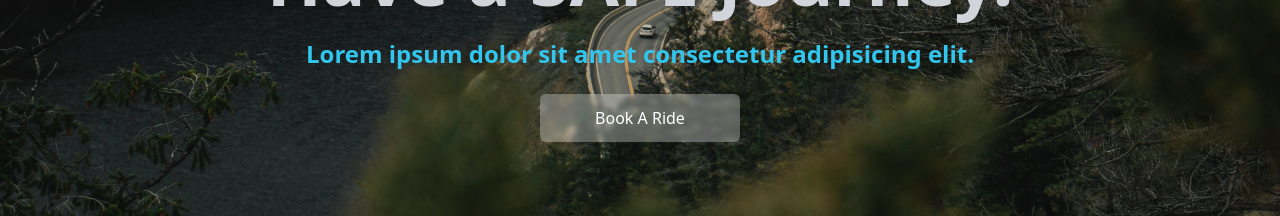
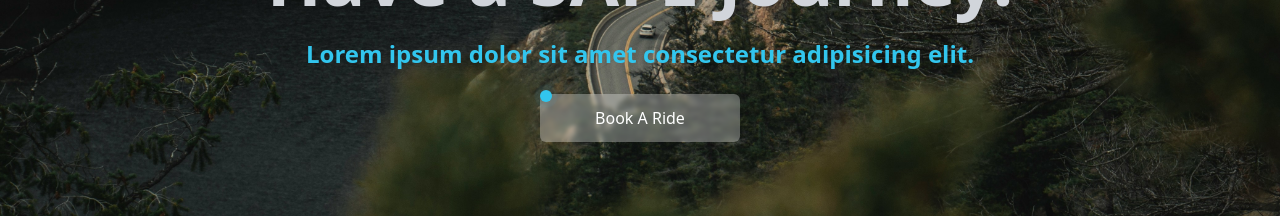
Before and after one commit to Vengateshwaran1/Fasten-Your-Belt, a React (Vite) app in the folder client/: page / in a window 1280 px wide. Shown: the part 378-594 px from the top of the page. Built offline with nearby package versions, Linux system fonts and the light colour scheme.

Commit message:
Update Home.jsx

```diff
--- a/client/src/Home.jsx
+++ b/client/src/Home.jsx
@@ -14,8 +14,16 @@ const Home = () => {
         <p className='text-gray-300 font-bold p-2'>HAVE A GREAT JOURNEY.</p>
         <h1 className='md:text-7xl sm:text-6xl text-4xl font-bold md:py-6 text-gray-300'>Have a SAFE Journey.</h1>
         <p className='md:text-2xl text-xl font-bold text-primary'>Lorem ipsum dolor sit amet consectetur adipisicing elit.</p>
-        <button className='hover:border w-[200px] rounded-md font-medium my-6 mx-auto py-3 text-white bg-white backdrop-blur-[2px] bg-opacity-30'
-          onClick={handleBookingClick}>Book A Ride</button>
+        <div classname="flex justify-center items-center">
+          <span className="relative inline-flex">
+            <button className='hover:border w-[200px] rounded-md font-medium my-6 mx-auto py-3 text-white bg-white backdrop-blur-[2px] bg-opacity-30 hover:border-primary'
+              onClick={handleBookingClick}>Book A Ride</button>
+            <span class="absolute flex h-3 w-3 top-5 right-[-1] ">
+                <span class="animate-ping absolute inline-flex h-full w-full rounded-full bg-sky-400 opacity-75"></span>
+                <span class="relative inline-flex rounded-full h-3 w-3 bg-primary"></span>
+            </span>
+          </span>
+        </div>
       </div>
     </Layout>
   );
```
